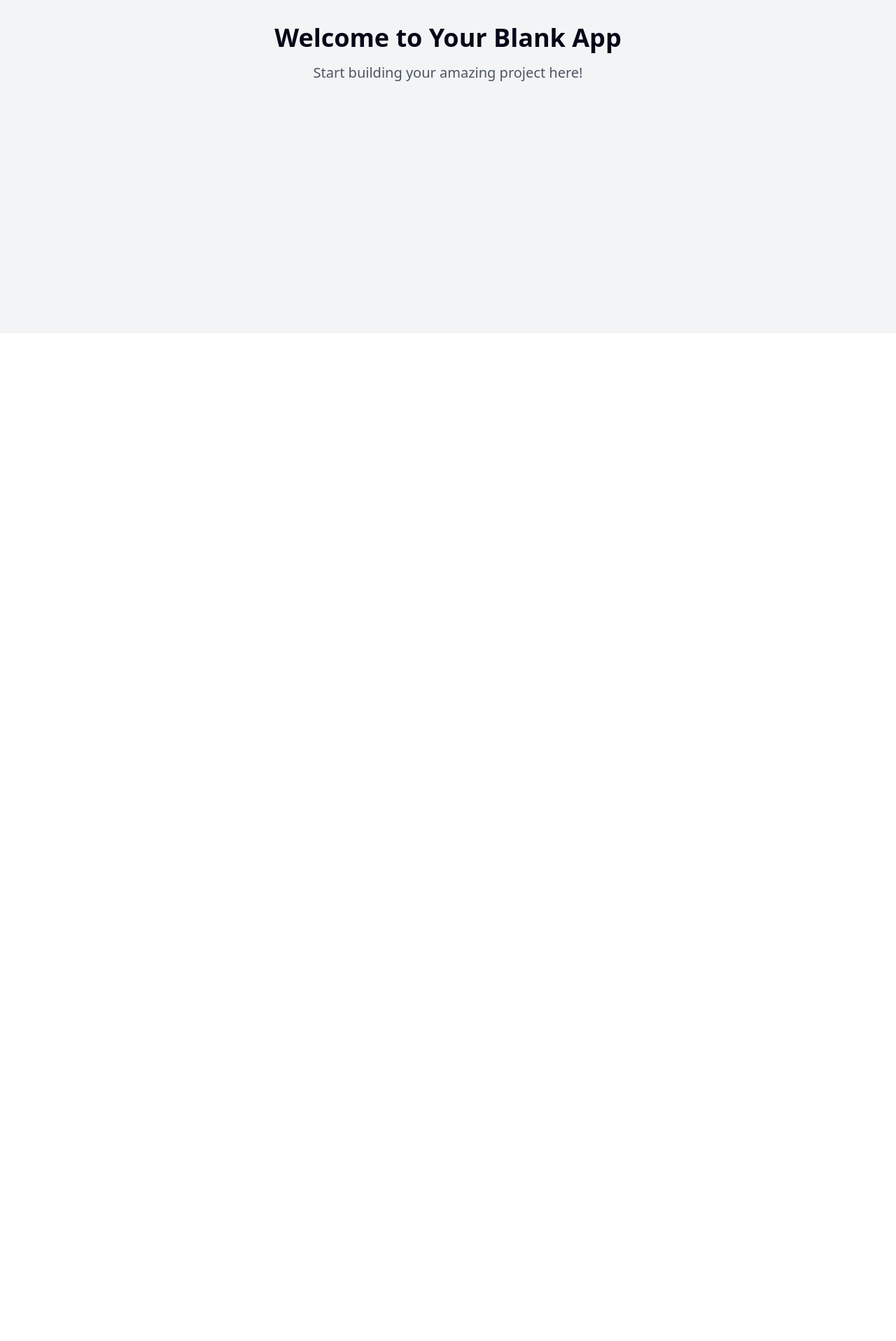
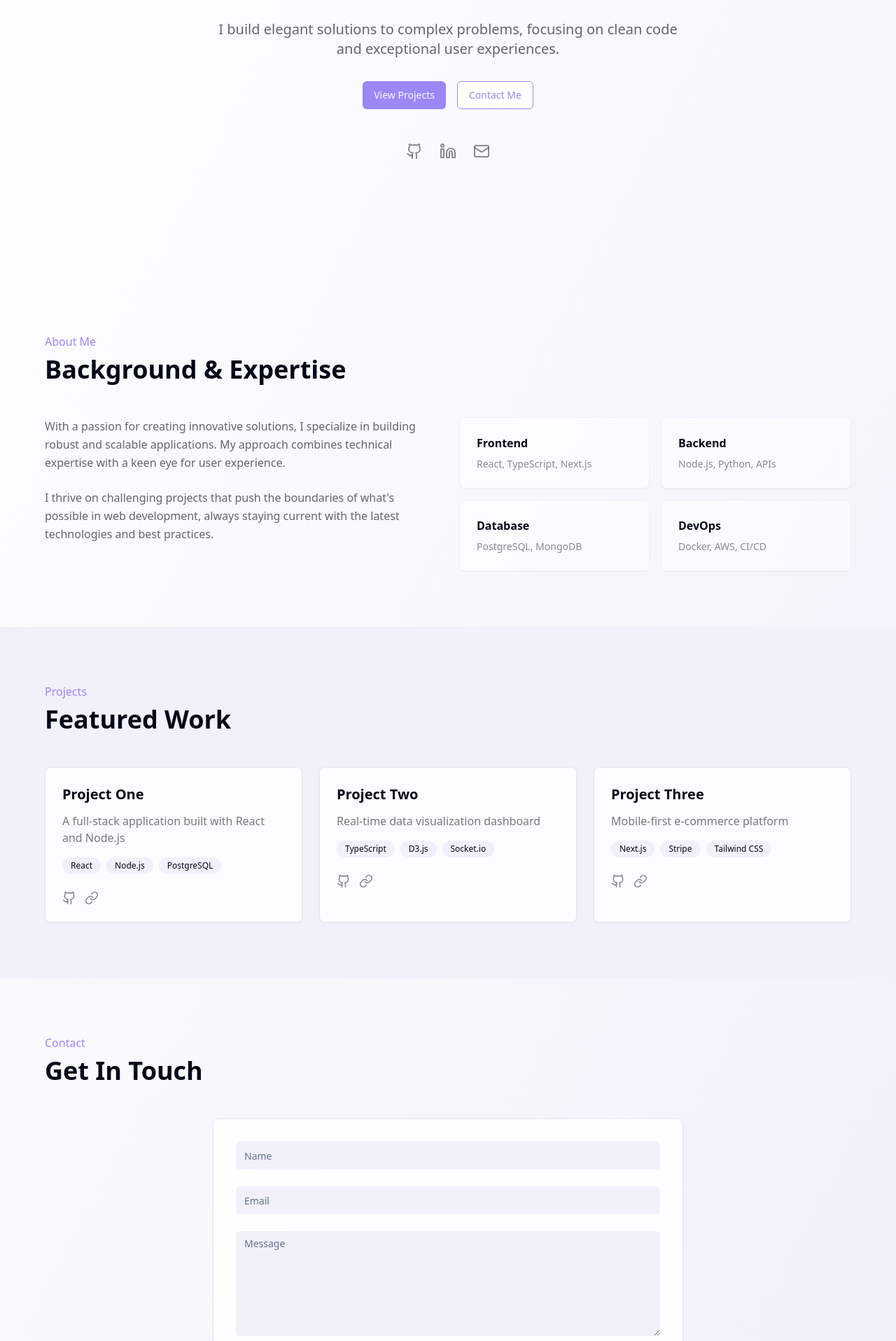
Before and after one commit to justinmae/justinmae.com, a React (Vite) app: page / in a window 1280 px wide. Shown: the part 324-2240 px from the top of the page at 70% size. Before the commit the page ends 800 px from the top, so only its background shows below. Built offline with nearby package versions, Linux system fonts and the light colour scheme.

Commit message:
Add personal branding website
This commit adds a basic personal website for personal branding purposes.  Further development and customization may be needed.

```diff
--- /dev/null
+++ b/src/components/sections/About.tsx
@@ -0,0 +1,43 @@
+
+import { Card } from "@/components/ui/card";
+
+export const About = () => {
+  return (
+    <section className="py-20 px-4" id="about">
+      <div className="max-w-6xl mx-auto">
+        <span className="text-accent-primary font-medium mb-2 block">About Me</span>
+        <h2 className="text-3xl md:text-4xl font-bold mb-12">Background & Expertise</h2>
+
+        <div className="grid md:grid-cols-2 gap-8">
+          <div className="space-y-6">
+            <p className="text-soft-dark/80 leading-relaxed">
+              With a passion for creating innovative solutions, I specialize in building robust and scalable applications. My approach combines technical expertise with a keen eye for user experience.
+            </p>
+            <p className="text-soft-dark/80 leading-relaxed">
+              I thrive on challenging projects that push the boundaries of what's possible in web development, always staying current with the latest technologies and best practices.
+            </p>
+          </div>
+
+          <div className="grid grid-cols-2 gap-4">
+            <Card className="p-6 bg-white/50 backdrop-blur-sm border border-soft-gray hover:border-accent-primary transition-colors">
+              <h3 className="font-bold mb-2">Frontend</h3>
+              <p className="text-soft-dark/60 text-sm">React, TypeScript, Next.js</p>
+            </Card>
+            <Card className="p-6 bg-white/50 backdrop-blur-sm border border-soft-gray hover:border-accent-primary transition-colors">
+              <h3 className="font-bold mb-2">Backend</h3>
+              <p className="text-soft-dark/60 text-sm">Node.js, Python, APIs</p>
+            </Card>
+            <Card className="p-6 bg-white/50 backdrop-blur-sm border border-soft-gray hover:border-accent-primary transition-colors">
+              <h3 className="font-bold mb-2">Database</h3>
+              <p className="text-soft-dark/60 text-sm">PostgreSQL, MongoDB</p>
+            </Card>
+            <Card className="p-6 bg-white/50 backdrop-blur-sm border border-soft-gray hover:border-accent-primary transition-colors">
+              <h3 className="font-bold mb-2">DevOps</h3>
+              <p className="text-soft-dark/60 text-sm">Docker, AWS, CI/CD</p>
+            </Card>
+          </div>
+        </div>
+      </div>
+    </section>
+  );
+};
--- /dev/null
+++ b/src/components/sections/Contact.tsx
@@ -0,0 +1,33 @@
+
+import { Button } from "@/components/ui/button";
+import { Card } from "@/components/ui/card";
+import { Input } from "@/components/ui/input";
+import { Textarea } from "@/components/ui/textarea";
+
+export const Contact = () => {
+  return (
+    <section className="py-20 px-4" id="contact">
+      <div className="max-w-6xl mx-auto">
+        <span className="text-accent-primary font-medium mb-2 block">Contact</span>
+        <h2 className="text-3xl md:text-4xl font-bold mb-12">Get In Touch</h2>
+
+        <Card className="max-w-2xl mx-auto p-8 bg-white/80 backdrop-blur-sm">
+          <form className="space-y-6">
+            <div>
+              <Input type="text" placeholder="Name" className="bg-soft-gray border-0" />
+            </div>
+            <div>
+              <Input type="email" placeholder="Email" className="bg-soft-gray border-0" />
+            </div>
+            <div>
+              <Textarea placeholder="Message" className="bg-soft-gray border-0 min-h-[150px]" />
+            </div>
+            <Button className="w-full bg-accent-primary hover:bg-accent-secondary transition-colors">
+              Send Message
+            </Button>
+          </form>
+        </Card>
+      </div>
+    </section>
+  );
+};
--- /dev/null
+++ b/src/components/sections/Hero.tsx
@@ -0,0 +1,38 @@
+
+import { Github, Linkedin, Mail } from "lucide-react";
+import { Button } from "@/components/ui/button";
+
+export const Hero = () => {
+  return (
+    <section className="min-h-[90vh] flex flex-col justify-center items-center text-center px-4 animate-fade-in">
+      <span className="text-accent-primary font-medium mb-4 animate-fade-up" style={{ animationDelay: "0.2s" }}>
+        Software Developer
+      </span>
+      <h1 className="text-4xl md:text-6xl font-bold mb-6 animate-fade-up" style={{ animationDelay: "0.3s" }}>
+        Crafting Digital Experiences Through Code
+      </h1>
+      <p className="text-lg md:text-xl text-soft-dark/80 max-w-2xl mb-8 animate-fade-up" style={{ animationDelay: "0.4s" }}>
+        I build elegant solutions to complex problems, focusing on clean code and exceptional user experiences.
+      </p>
+      <div className="flex gap-4 animate-fade-up" style={{ animationDelay: "0.5s" }}>
+        <Button className="bg-accent-primary hover:bg-accent-secondary transition-colors">
+          View Projects
+        </Button>
+        <Button variant="outline" className="border-accent-primary text-accent-primary hover:bg-accent-primary hover:text-white transition-colors">
+          Contact Me
+        </Button>
+      </div>
+      <div className="flex gap-6 mt-12 animate-fade-up" style={{ animationDelay: "0.6s" }}>
+        <a href="#" className="text-soft-dark/60 hover:text-accent-primary transition-colors">
+          <Github className="w-6 h-6" />
+        </a>
+        <a href="#" className="text-soft-dark/60 hover:text-accent-primary transition-colors">
+          <Linkedin className="w-6 h-6" />
+        </a>
+        <a href="#" className="text-soft-dark/60 hover:text-accent-primary transition-colors">
+          <Mail className="w-6 h-6" />
+        </a>
+      </div>
+    </section>
+  );
+};
--- /dev/null
+++ b/src/components/sections/Projects.tsx
@@ -0,0 +1,63 @@
+
+import { Card } from "@/components/ui/card";
+import { Button } from "@/components/ui/button";
+import { Github, Link } from "lucide-react";
+
+export const Projects = () => {
+  const projects = [
+    {
+      title: "Project One",
+      description: "A full-stack application built with React and Node.js",
+      tech: ["React", "Node.js", "PostgreSQL"],
+      github: "#",
+      live: "#",
+    },
+    {
+      title: "Project Two",
+      description: "Real-time data visualization dashboard",
+      tech: ["TypeScript", "D3.js", "Socket.io"],
+      github: "#",
+      live: "#",
+    },
+    {
+      title: "Project Three",
+      description: "Mobile-first e-commerce platform",
+      tech: ["Next.js", "Stripe", "Tailwind CSS"],
+      github: "#",
+      live: "#",
+    },
+  ];
+
+  return (
+    <section className="py-20 px-4 bg-soft-gray" id="projects">
+      <div className="max-w-6xl mx-auto">
+        <span className="text-accent-primary font-medium mb-2 block">Projects</span>
+        <h2 className="text-3xl md:text-4xl font-bold mb-12">Featured Work</h2>
+
+        <div className="grid md:grid-cols-2 lg:grid-cols-3 gap-6">
+          {projects.map((project, index) => (
+            <Card key={index} className="p-6 bg-white/80 backdrop-blur-sm hover:shadow-lg transition-all duration-300">
+              <h3 className="text-xl font-bold mb-3">{project.title}</h3>
+              <p className="text-soft-dark/70 mb-4">{project.description}</p>
+              <div className="flex flex-wrap gap-2 mb-6">
+                {project.tech.map((tech) => (
+                  <span key={tech} className="text-xs px-3 py-1 bg-soft-gray rounded-full">
+                    {tech}
+                  </span>
+                ))}
+              </div>
+              <div className="flex gap-3">
+                <a href={project.github} className="text-soft-dark/60 hover:text-accent-primary transition-colors">
+                  <Github className="w-5 h-5" />
+                </a>
+                <a href={project.live} className="text-soft-dark/60 hover:text-accent-primary transition-colors">
+                  <Link className="w-5 h-5" />
+                </a>
+              </div>
+            </Card>
+          ))}
+        </div>
+      </div>
+    </section>
+  );
+};
--- a/src/pages/Index.tsx
+++ b/src/pages/Index.tsx
@@ -1,12 +1,16 @@
-// Update this page (the content is just a fallback if you fail to update the page)
+
+import { Hero } from "@/components/sections/Hero";
+import { About } from "@/components/sections/About";
+import { Projects } from "@/components/sections/Projects";
+import { Contact } from "@/components/sections/Contact";
 
 const Index = () => {
   return (
-    <div className="min-h-screen flex items-center justify-center bg-gray-100">
-      <div className="text-center">
-        <h1 className="text-4xl font-bold mb-4">Welcome to Your Blank App</h1>
-        <p className="text-xl text-gray-600">Start building your amazing project here!</p>
-      </div>
+    <div className="bg-gradient-to-br from-white to-soft-gray min-h-screen">
+      <Hero />
+      <About />
+      <Projects />
+      <Contact />
     </div>
   );
 };
--- a/tailwind.config.ts
+++ b/tailwind.config.ts
@@ -1,3 +1,4 @@
+
 import type { Config } from "tailwindcss";
 
 export default {
@@ -12,85 +13,76 @@ export default {
   theme: {
     container: {
       center: true,
-			padding: '2rem',
+      padding: "2rem",
       screens: {
-				'2xl': '1400px'
-			}
+        "2xl": "1400px",
+      },
     },
     extend: {
       colors: {
-				border: 'hsl(var(--border))',
-				input: 'hsl(var(--input))',
-				ring: 'hsl(var(--ring))',
-				background: 'hsl(var(--background))',
-				foreground: 'hsl(var(--foreground))',
+        border: "hsl(var(--border))",
+        input: "hsl(var(--input))",
+        ring: "hsl(var(--ring))",
+        background: "hsl(var(--background))",
+        foreground: "hsl(var(--foreground))",
+        soft: {
+          gray: "#F1F0FB",
+          dark: "#403E43",
+        },
+        accent: {
+          primary: "#9b87f5",
+          secondary: "#7E69AB",
+        },
         primary: {
-					DEFAULT: 'hsl(var(--primary))',
-					foreground: 'hsl(var(--primary-foreground))'
+          DEFAULT: "hsl(var(--primary))",
+          foreground: "hsl(var(--primary-foreground))",
         },
         secondary: {
-					DEFAULT: 'hsl(var(--secondary))',
-					foreground: 'hsl(var(--secondary-foreground))'
+          DEFAULT: "hsl(var(--secondary))",
+          foreground: "hsl(var(--secondary-foreground))",
         },
         destructive: {
-					DEFAULT: 'hsl(var(--destructive))',
-					foreground: 'hsl(var(--destructive-foreground))'
+          DEFAULT: "hsl(var(--destructive))",
+          foreground: "hsl(var(--destructive-foreground))",
         },
         muted: {
-					DEFAULT: 'hsl(var(--muted))',
-					foreground: 'hsl(var(--muted-foreground))'
-				},
-				accent: {
-					DEFAULT: 'hsl(var(--accent))',
-					foreground: 'hsl(var(--accent-foreground))'
+          DEFAULT: "hsl(var(--muted))",
+          foreground: "hsl(var(--muted-foreground))",
         },
         popover: {
-					DEFAULT: 'hsl(var(--popover))',
-					foreground: 'hsl(var(--popover-foreground))'
+          DEFAULT: "hsl(var(--popover))",
+          foreground: "hsl(var(--popover-foreground))",
         },
         card: {
-					DEFAULT: 'hsl(var(--card))',
-					foreground: 'hsl(var(--card-foreground))'
+          DEFAULT: "hsl(var(--card))",
+          foreground: "hsl(var(--card-foreground))",
         },
-				sidebar: {
-					DEFAULT: 'hsl(var(--sidebar-background))',
-					foreground: 'hsl(var(--sidebar-foreground))',
-					primary: 'hsl(var(--sidebar-primary))',
-					'primary-foreground': 'hsl(var(--sidebar-primary-foreground))',
-					accent: 'hsl(var(--sidebar-accent))',
-					'accent-foreground': 'hsl(var(--sidebar-accent-foreground))',
-					border: 'hsl(var(--sidebar-border))',
-					ring: 'hsl(var(--sidebar-ring))'
-				}
-			},
-			borderRadius: {
-				lg: 'var(--radius)',
-				md: 'calc(var(--radius) - 2px)',
-				sm: 'calc(var(--radius) - 4px)'
       },
       keyframes: {
-				'accordion-down': {
-					from: {
-						height: '0'
+        "fade-up": {
+          "0%": {
+            opacity: "0",
+            transform: "translateY(20px)",
           },
-					to: {
-						height: 'var(--radix-accordion-content-height)'
-					}
+          "100%": {
+            opacity: "1",
+            transform: "translateY(0)",
           },
-				'accordion-up': {
-					from: {
-						height: 'var(--radix-accordion-content-height)'
         },
-					to: {
-						height: '0'
-					}
-				}
+        "fade-in": {
+          "0%": {
+            opacity: "0",
+          },
+          "100%": {
+            opacity: "1",
+          },
+        },
       },
       animation: {
-				'accordion-down': 'accordion-down 0.2s ease-out',
-				'accordion-up': 'accordion-up 0.2s ease-out'
-			}
-		}
+        "fade-up": "fade-up 0.5s ease-out",
+        "fade-in": "fade-in 0.3s ease-out",
+      },
+    },
   },
   plugins: [require("tailwindcss-animate")],
 } satisfies Config;
```
Lines whose indentation alone changed are shown as unchanged.
